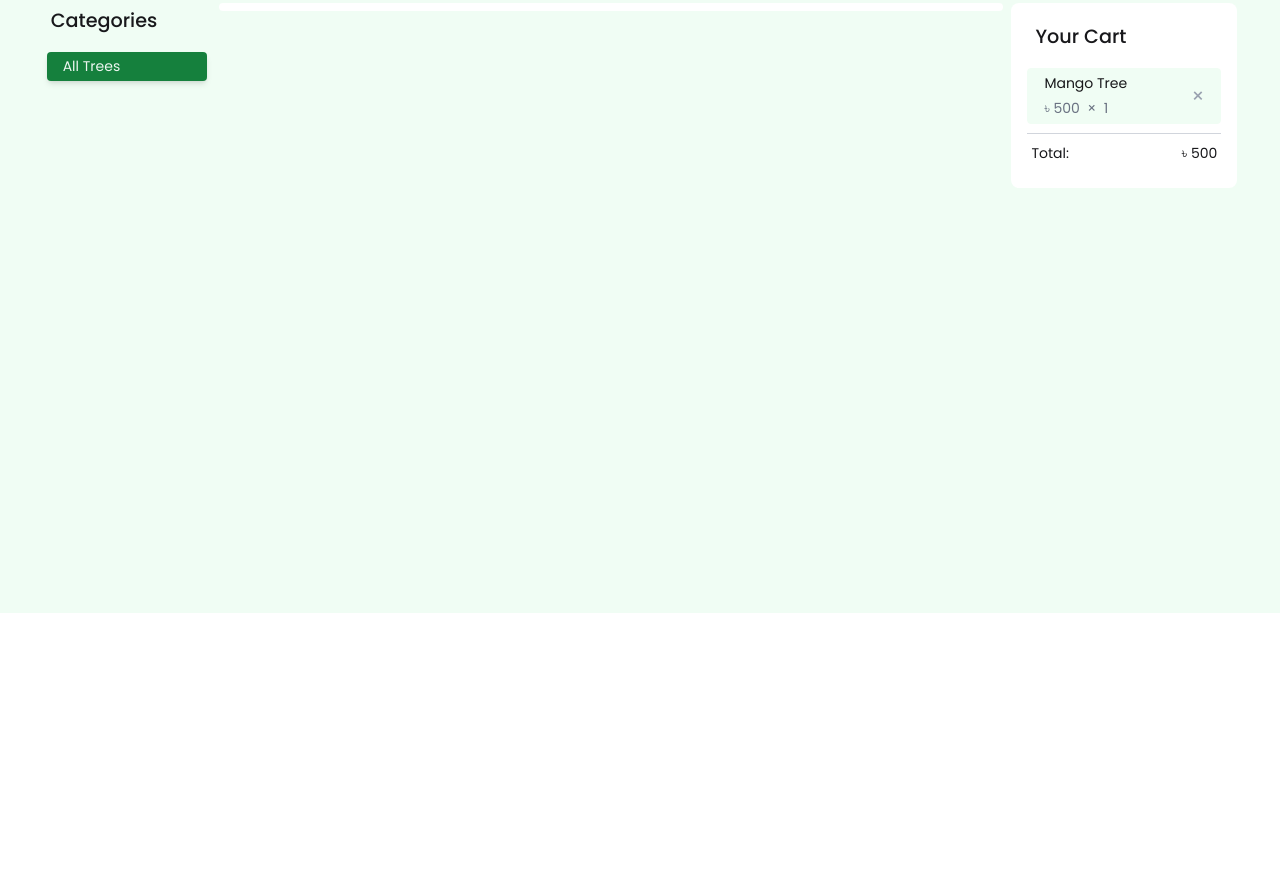
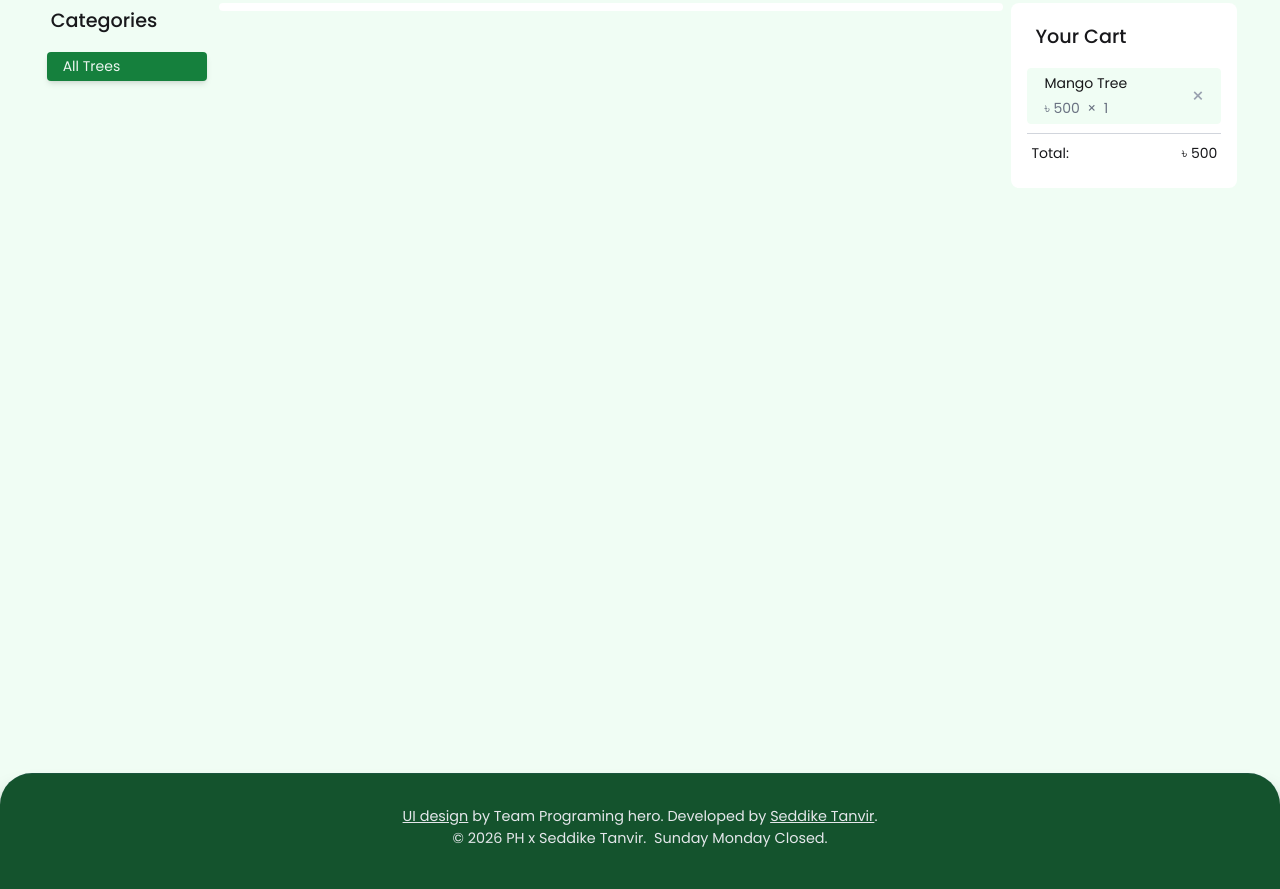
Before and after one commit to seddike-tanvir/Green_Earth, a plain HTML site: page public/index.html in a window 1280 px wide. Shown: the part 666-1555 px from the top of the page. Before the commit the page ends 1279 px from the top, so only its background shows below. Drawn offline with nearby package versions, Linux system fonts and the light colour scheme; no server answers.

Commit message:
Added the khandani footer  ---- by SM

```diff
--- a/public/index.html
+++ b/public/index.html
@@ -48,8 +48,8 @@
             <div class="navbar-center hidden lg:flex">
                 <ul class="menu  menu-horizontal px-1 text-[#ffffff] font-semibold">
                 <li class="hover:text-[#facc15] hover:bg-transparent"><a>About</a></li>
+                <li class="hover:text-[#facc15] hover:bg-transparent"><a>Vision</a></li>
                 <li class="hover:text-[#facc15] hover:bg-transparent"><a>Gallary</a></li>
-                <li class="hover:text-[#facc15] hover:bg-transparent"><a>Vision</a></li>
                 </ul>
             </div>
             <div class="navbar-end">
@@ -158,8 +158,8 @@
 
 
 
-    <!-- <section class="footerArea bg-white flex flex-col gap-[10vh] w-[100%] mx-auto mt-[20vh] h-auto justify-between items-center py-[2rem] px-[2rem] pb-[2.5rem] shadow-xl shadow-black border-t-[1px] border-[#786cff14] rounded-t-[1rem]">
-        <div class="footer_banner_siteFooterArea bg-transparent w-full md:w-11/12 flex flex-col md:flex-row text-center text-gray-500 text-[.9rem] mt-4 mb-[5vh] font-normal">
+    <section class="footerArea bg-[#14532d] flex flex-col gap-[10vh] w-[100%] mx-auto mt-[20vh] h-auto justify-between items-center py-[2rem] px-[2rem] pb-[2.5rem] shadow-xl shadow-black border-t-[1px] border-[#786cff14] rounded-t-[2rem]">
+        <!-- <div class="footer_banner_siteFooterArea bg-transparent w-full md:w-11/12 flex flex-col md:flex-row text-center text-gray-500 text-[.9rem] mt-4 mb-[5vh] font-normal">
             <footer class="footer  sm:footer-horizontal text-black  bg-transparent flex flex-col md:flex-row gap-6 ">
             <aside class="flex flex-col  gap-2 w-7/10">
                 <div class="navLogoWrapper flex justify-between items-center cursor-pointer">
@@ -213,13 +213,13 @@
                 </div>
             </nav>
             </footer>
-        </div>
+        </div> -->
 
-        <div class="footer_banner_creditArea flex flex-col text-center text-gray-500 text-[.9rem] font-normal">
-                <p class="credit text-center text-gray-500"><a class="links underline transition-[.6s] hover:text-gray-400 hover:no-underline" href="/resources/English-Janala.pdf" title="Design sample from Programming Hero">UI design</a> by <span>Team Programing hero</span>.&nbsp;Developed by <span><a class="links underline transition-[.6s] hover:text-gray-400 hover:no-underline" href="https://seddike-tanvir.github.io" title="Go to Seddike's Profile">Seddike Tanvir</a></span>.</p>
+        <div class="footer_banner_creditArea flex flex-col text-center text-gray-200 text-[.9rem] font-normal">
+                <p class="credit text-center"><a class="links underline transition-[.6s] hover:text-[#facc15] hover:no-underline" href="/resources/Green-Earth.pdf" title="Design sample from Programming Hero">UI design</a> by <span>Team Programing hero</span>.&nbsp;Developed by <span><a class="links underline transition-[.6s] hover:text-[#facc15] hover:no-underline" href="https://seddike-tanvir.github.io" title="Go to Seddike's Profile">Seddike Tanvir</a></span>.</p>
                 <p class="copyright text-center">&copy; 2026 <span title="Programming Hero">PH</span> x <span title="Sedike Tanvir">Seddike Tanvir</span>.&nbsp; Sunday Monday Closed.</p>
         </div>
-    </section> -->
+    </section>
 
 
 
```
Also changed, not shown: 1 other file.
